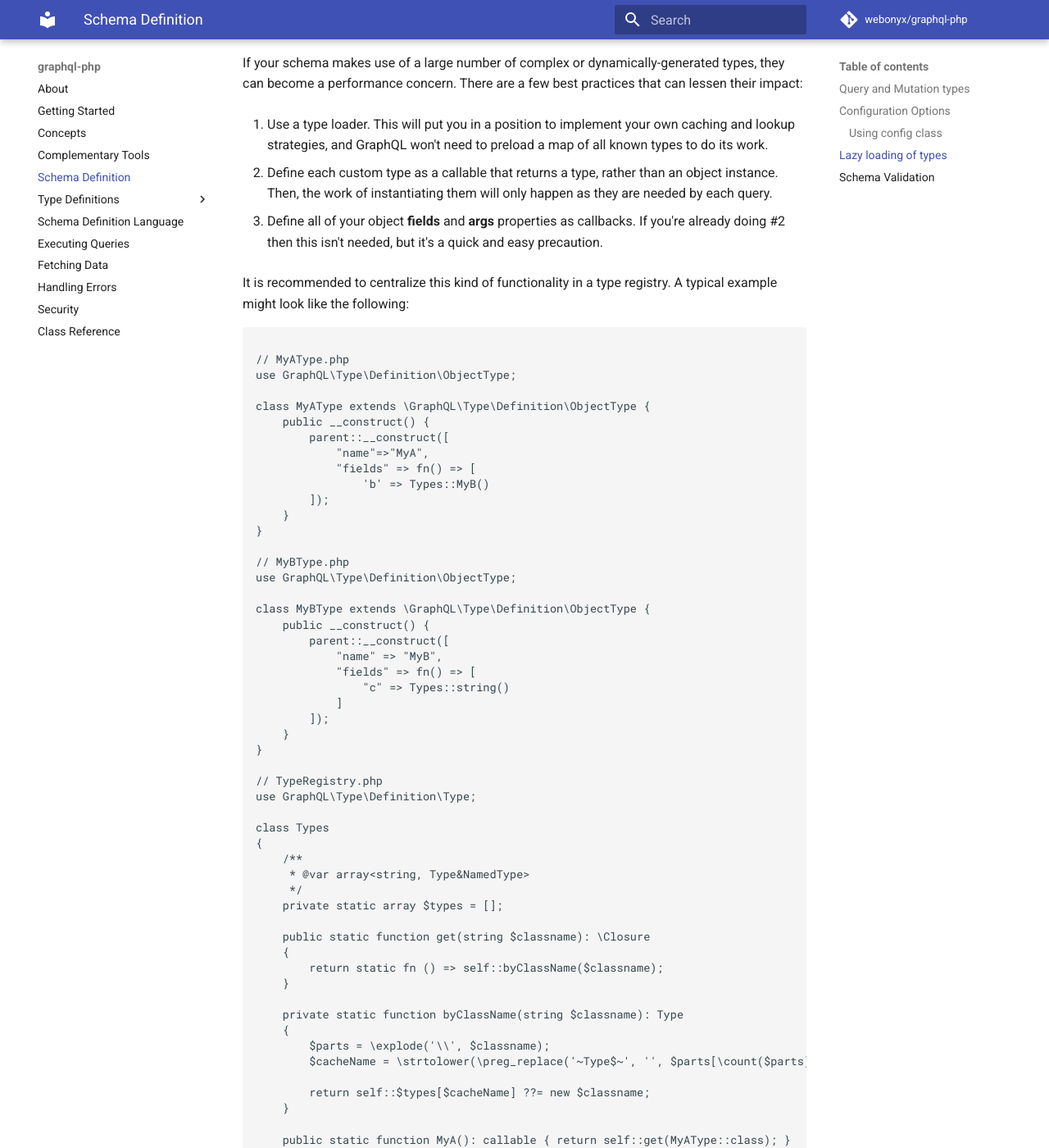
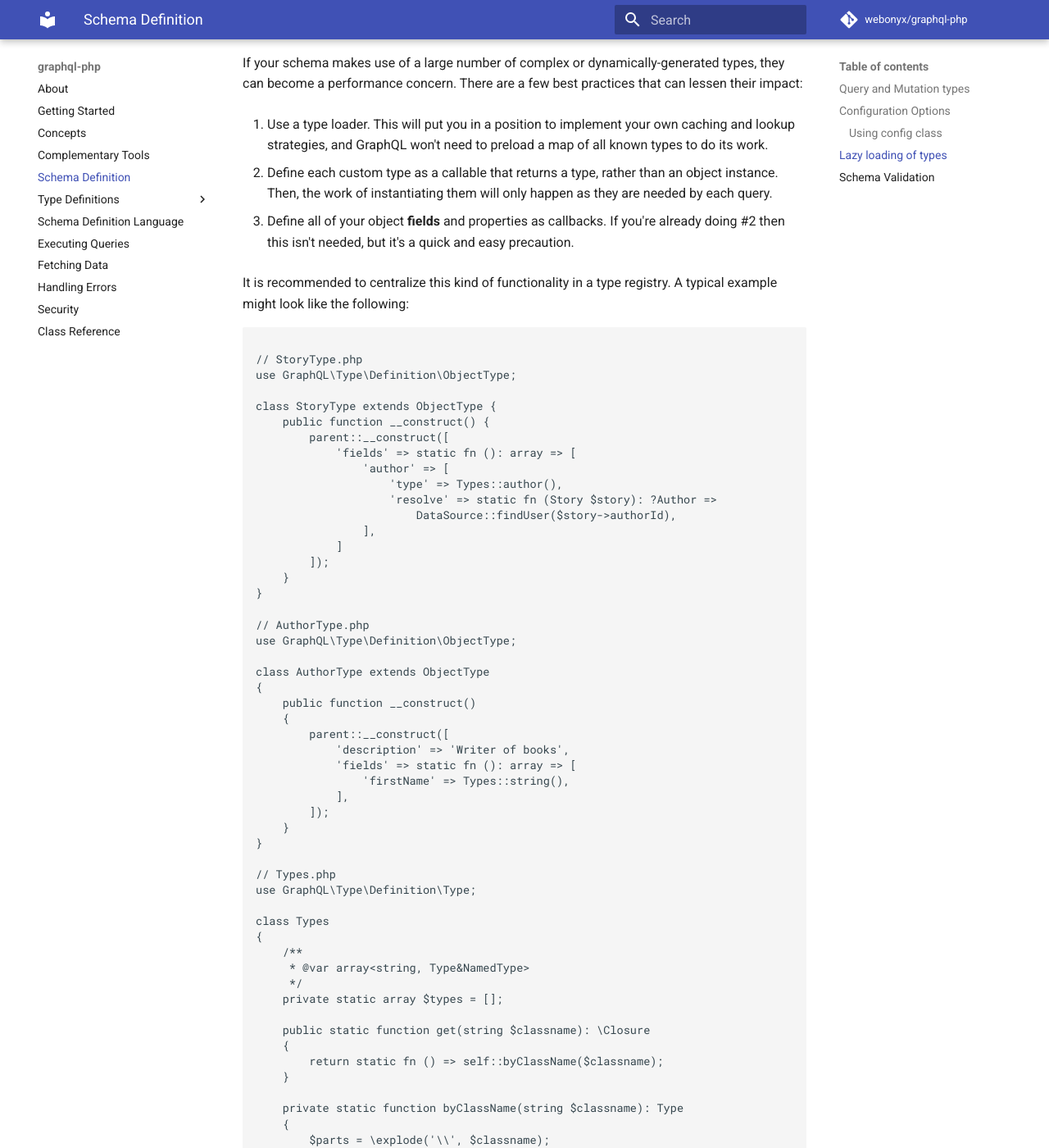
Before and after one commit to webonyx/graphql-php, an MkDocs documentation site: the page built from docs/schema-definition.md, in a window 1280 px wide and 1400 px high, scrolled down 2829 px. Shown: the whole window at 82% size. Built offline with MkDocs 1.6.1 and Material for MkDocs 9.7.7, drawn with Linux system fonts in a browser that asks for light colours; comment, search, counter and statistics services are not loaded; some of the changed text lies outside the part shown.

Commit message:
fix sample

````diff
--- a/docs/schema-definition.md
+++ b/docs/schema-definition.md
@@ -111,40 +111,46 @@ If your schema makes use of a large number of complex or dynamically-generated t
 
 2. Define each custom type as a callable that returns a type, rather than an object instance. Then, the work of instantiating them will only happen as they are needed by each query.
 
-3. Define all of your object **fields** and **args** properties as callbacks. If you're already doing #2 then this isn't needed, but it's a quick and easy precaution.
+3. Define all of your object **fields** and properties as callbacks. If you're already doing #2 then this isn't needed, but it's a quick and easy precaution.
 
 It is recommended to centralize this kind of functionality in a type registry. A typical example might look like the following:
 
 ```php
 
-// MyAType.php
+// StoryType.php
 use GraphQL\Type\Definition\ObjectType;
 
-class MyAType extends \GraphQL\Type\Definition\ObjectType {
-    public __construct() {
+class StoryType extends ObjectType {
+    public function __construct() {
         parent::__construct([
-            "name"=>"MyA",
-            "fields" => fn() => [
-                'b' => Types::MyB()
-        ]);
-    }
-}
-
-// MyBType.php
-use GraphQL\Type\Definition\ObjectType;
-
-class MyBType extends \GraphQL\Type\Definition\ObjectType {
-    public __construct() {
-        parent::__construct([
-            "name" => "MyB",
-            "fields" => fn() => [
-                "c" => Types::string()
+            'fields' => static fn (): array => [
+                'author' => [
+                    'type' => Types::author(),
+                    'resolve' => static fn (Story $story): ?Author =>
+                        DataSource::findUser($story->authorId),
+                ],
             ]
         ]);
     }
 }
 
-// TypeRegistry.php
+// AuthorType.php
+use GraphQL\Type\Definition\ObjectType;
+
+class AuthorType extends ObjectType
+{
+    public function __construct()
+    {
+        parent::__construct([
+            'description' => 'Writer of books',
+            'fields' => static fn (): array => [
+                'firstName' => Types::string(),
+            ],
+        ]);
+    }
+}
+
+// Types.php
 use GraphQL\Type\Definition\Type;
 
 class Types
@@ -167,28 +173,33 @@ class Types
         return self::$types[$cacheName] ??= new $classname;
     }
 
-    public static function MyA(): callable { return self::get(MyAType::class); }
-    public static function MyB(): callable { return self::get(MyBType::class); }
+    public static function author(): callable { return self::get(AuthorType::class); }
+    public static function story(): callable { return self::get(StoryType::class); }
 
     ...
 }
 
-// ...
+// api/index.php
+use GraphQL\Type\Definition\ObjectType;
 
 $schema = new Schema([
     'query' => new ObjectType([
         'name' => 'Query',
         'fields' => static fn() => [
-            'myA' => [
-                'type' => Types::MyA(),
+            'story' => [
+                'args'=>[
+                  'id' => Types::int()
+                ],
+                'type' => Types::story(),
                 'description' => 'Returns my A',
-                'resolve' => static fn ($rootValue, array $args): array => [],
+                'resolve' => static fn ($rootValue, array $args): ?Story =>
+                    DataSource::findStory($args['id']),
             ],
         ]
     ]),
     'typeLoader' => static fn (string $name): Type =>
-        Types::get($name),
-]);
+        Types::byTypeName($name),
+    ]);
 ```
 
 A working demonstration of this kind of architecture can be found in the [01-blog](../examples/01-blog) sample.
````
